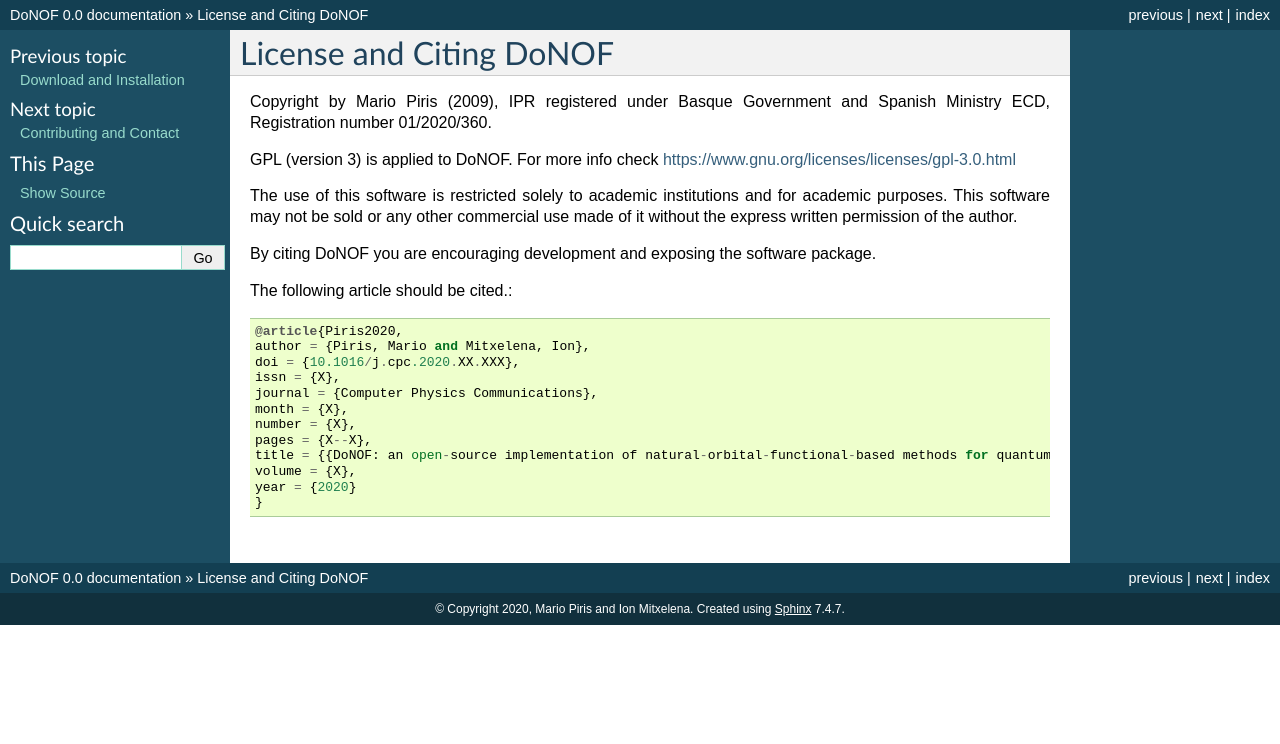
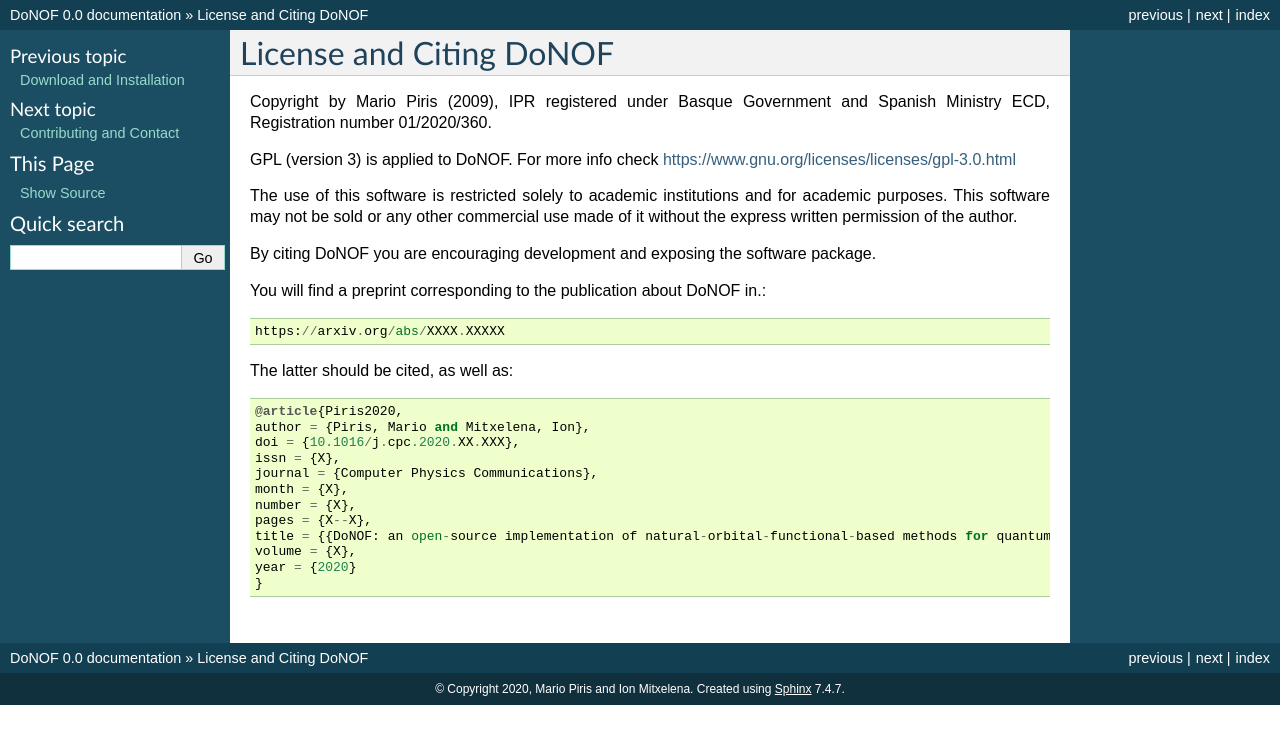
Before and after one commit to DoNOF/DoNOF-Documentation, a Sphinx documentation site: the page built from docs/License.rst, in a window 1280 px wide. Shown: the top 744 px of the page. Built offline with Sphinx 7.4.7, drawn with Linux system fonts in a browser that asks for light colours.

Commit message:
add arXiv

```diff
--- a/docs/License.rst
+++ b/docs/License.rst
@@ -15,7 +15,11 @@ it without the express written permission of the author.
 
 By citing DoNOF you are encouraging development and exposing the software package.
 
-The following article should be cited.::
+You will find a preprint corresponding to the publication about DoNOF in.::
+
+    https://arxiv.org/abs/XXXX.XXXXX
+
+The latter should be cited, as well as::
 
     @article{Piris2020,
     author = {Piris, Mario and Mitxelena, Ion},
```
